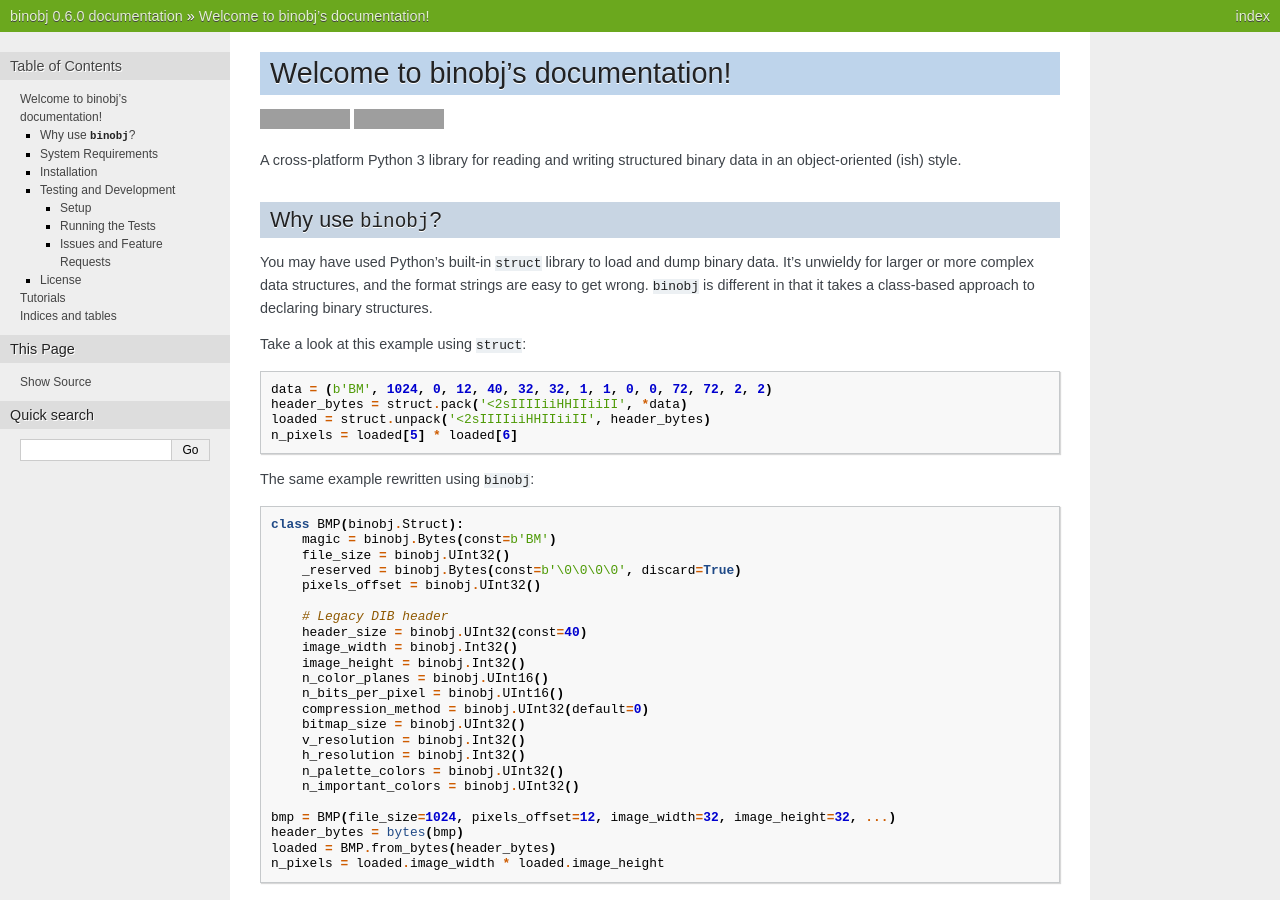
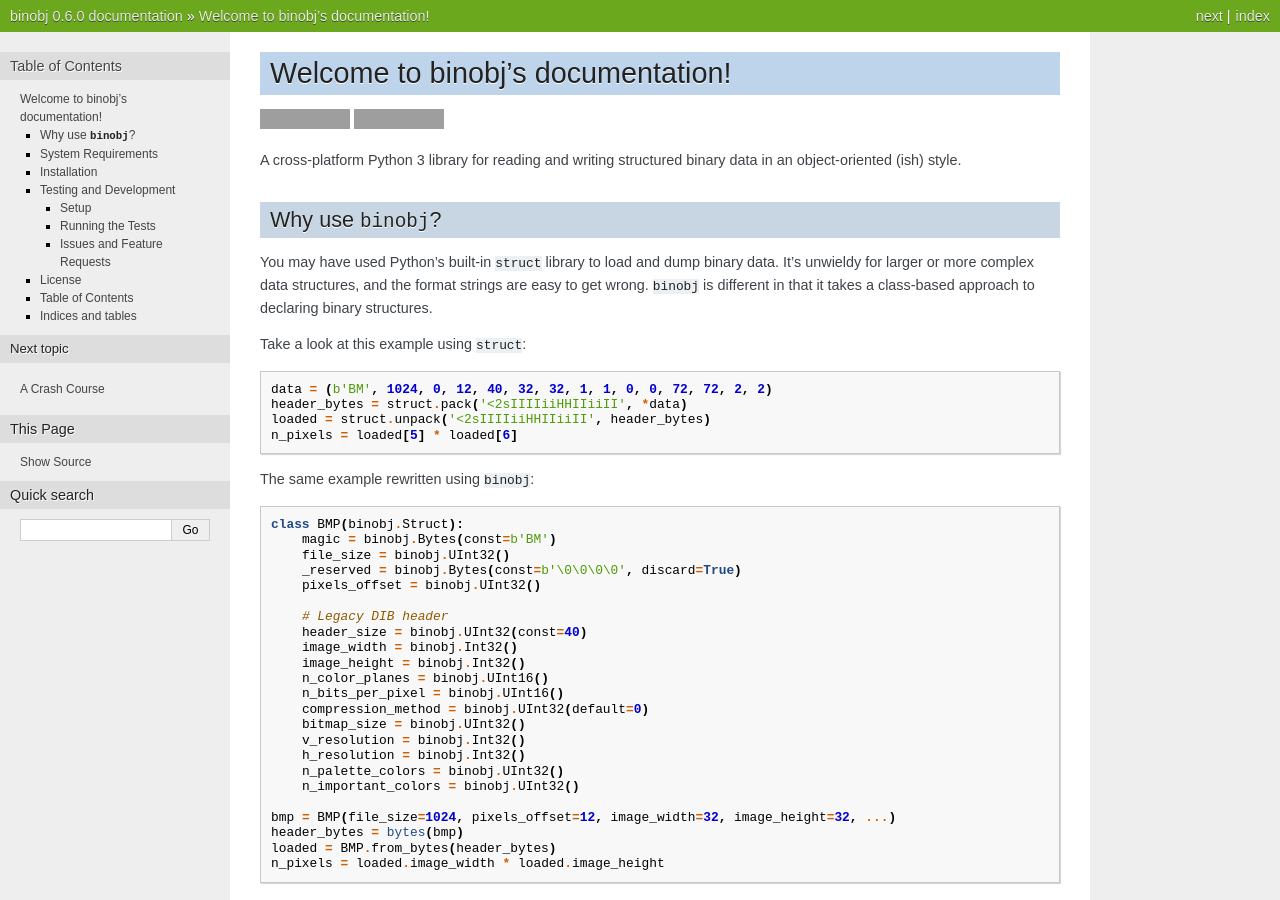
Before and after one commit to dargueta/binobj, a Sphinx documentation site: the page built from docs/source/index.rst, in a window 1280 px wide and 900 px high. Built offline with Sphinx 7.4.7, drawn with Linux system fonts in a browser that asks for light colours; some of the changed text lies outside the part shown; grey boxes are pictures that could not be loaded.

```diff
--- a/CHANGELOG.rst
+++ b/docs/source/CHANGELOG.rst
@@ -7,9 +7,10 @@ Changelog
 Released: 2019-02-16
 
 New Features
-------------
+~~~~~~~~~~~~
 
 New field types were added:
+
 * ``Float16``: half-precision floating-point numbers. While this has technically
   been supported since 0.4.3, it was never made explicit. ``Float16`` only works
   on Python 3.6 and above. Attempting to use it on Python 3.5 will trigger a
@@ -107,6 +108,7 @@ Breaking Changes
 * ``Struct`` no longer behaves as a `MutableMapping`_. All dictionary mixin
   methods have been removed. This was deprecated in 0.4.1. Several behaviors were
   broken by this change, namely that
+
   * ``dict(struct_instance)`` no longer works and will cause a ``TypeError``.
     Use ``struct_instance.to_dict()``.
   * Dictionary expansion like ``**struct_instance`` will also no longer work. Use
--- a/docs/source/index.rst
+++ b/docs/source/index.rst
@@ -9,18 +9,19 @@ Welcome to binobj's documentation!
 .. include:: ../../README.rst
    :start-after: ======
 
+
+Table of Contents
+-----------------
+
 .. toctree::
-   :maxdepth: 2
-   :caption: Contents:
+   :titlesonly:
 
-Tutorials
-=========
-
-:doc:`basics`
+   Tutorials <basics>
+   Release history <CHANGELOG>
 
 
 Indices and tables
-==================
+------------------
 
 * :ref:`genindex`
 * :ref:`modindex`
```
